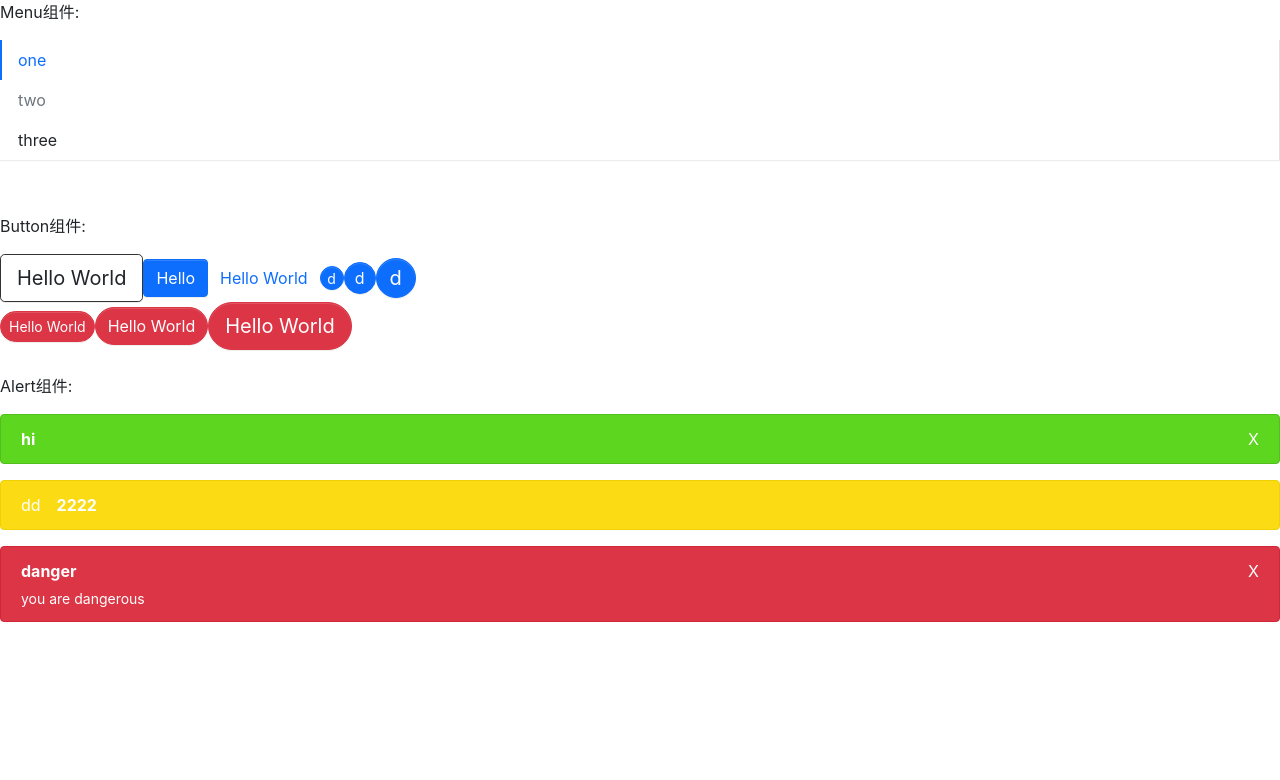
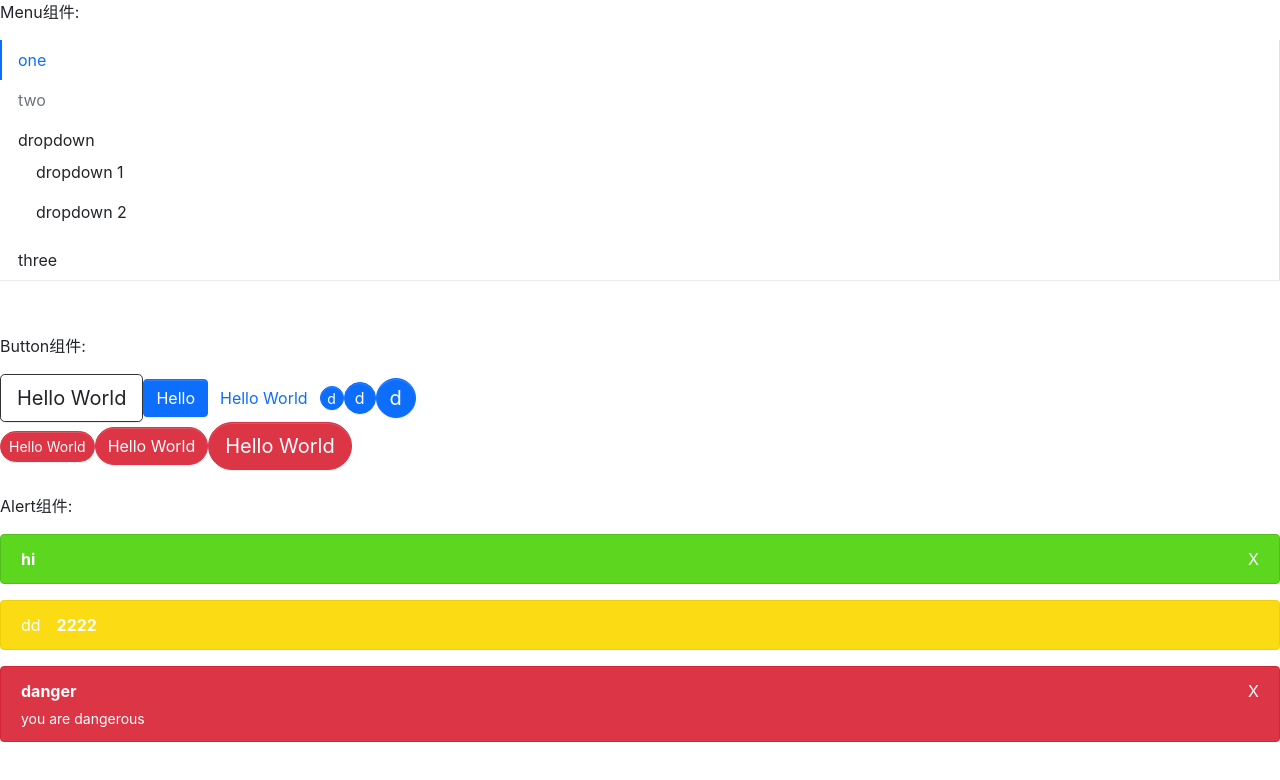
Before and after one commit to Tonyhew/t-ui, a React (Create React App) app: page / in a window 1280 px wide. Shown: the top 780 px of the page. Built offline with nearby package versions, Linux system fonts and the light colour scheme.

Commit message:
增加导航下拉功能

```diff
--- a/src/App.tsx
+++ b/src/App.tsx
@@ -4,6 +4,7 @@
 
 import Menu from './components/Menu/menu';
 import MenuItem from './components/Menu/menuItem';
+import SubMenu from './components/Menu/subMenu';
 
 const App: React.FC = () => {
   return (
@@ -13,9 +14,17 @@
         <p>Menu组件: </p>
 
         <Menu mode='vertical' defaultIndex={0} onSelect={(index) => console.log(index)}>
-          <MenuItem index={0}>one</MenuItem>
-          <MenuItem index={1} disabled>two</MenuItem>
-          <MenuItem index={2}>three</MenuItem>
+          <MenuItem>one</MenuItem>
+          <MenuItem disabled>two</MenuItem>
+          <SubMenu title="dropdown">
+            <MenuItem>
+              dropdown 1
+            </MenuItem>
+            <MenuItem>
+              dropdown 2
+            </MenuItem>
+          </SubMenu>
+          <MenuItem>three</MenuItem>
         </Menu>
 
         <br />
--- a/src/components/Menu/_style.scss
+++ b/src/components/Menu/_style.scss
@@ -6,11 +6,12 @@
   list-style: none;
   border-bottom: $menu-border-width solid $menu-border-color;
   box-shadow: $menu-box-shadow;
-  .menu-item {
+  > .menu-item {
     padding: $menu-item-padding-y $menu-item-padding-x;
     cursor: pointer;
     transition: $menu-transition;
-    &:hover, &:focus {
+    &:hover,
+    &:focus {
       text-decoration: none;
     }
     &.is-disabled {
@@ -18,10 +19,48 @@
       pointer-events: none;
       cursor: default;
     }
-    &.is-active, &:hover {
+    &.is-active,
+    &:hover {
       color: $menu-item-active-color;
       border-bottom: $menu-item-active-border-width solid $menu-item-active-color;
     }
+  }
+
+  .submenu-item {
+    position: relative;
+  }
+  .tui-submenu {
+    list-style: none;
+    padding-left: 0;
+    white-space: nowrap;
+    .menu-item {
+      padding: $menu-item-padding-y $menu-item-padding-x;
+      cursor: pointer;
+      transition: $menu-transition;
+      color: $body-color;
+      &.is-active,
+      &:hover {
+        color: $menu-item-active-color !important;
+      }
+    }
+  }
+  .tui-submenu.menu-opened {
+    display: block;
+  }
+}
+
+.menu-horizontal {
+  > .menu-item {
+    border-bottom: $menu-item-active-border-width solid transparent;
+  }
+  .tui-submenu {
+    position: absolute;
+    background: $white;
+    z-index: 100;
+    top: calc(100% + 8px);
+    left: 0;
+    border: $menu-border-width solid $menu-border-color;
+    box-shadow: $submenu-box-shadow;
   }
 }
 
@@ -31,7 +70,8 @@
   border-right: $menu-border-width solid $menu-border-color;
   .menu-item {
     border-left: $menu-item-active-border-width solid transparent;
-    &.is-active, &:hover {
+    &.is-active,
+    &:hover {
       border-bottom: 0px;
       border-left: $menu-item-active-border-width solid $menu-item-active-color;
     }
--- a/src/components/Menu/menu.tsx
+++ b/src/components/Menu/menu.tsx
@@ -28,6 +28,7 @@
 
   const classes = classNames('tui-menu', className, {
     'menu-vertical': mode === 'vertical',
+    'menu-horizontal': mode !== 'vertical',
   })
 
   const handleClick = (index: number) => {
@@ -46,7 +47,7 @@
     return React.Children.map(children, (child, index) => {
       const childElement = child as React.FunctionComponentElement<IMenuItem>
       const { name } = childElement.type
-      if (name === 'MenuItem') {
+      if (name === 'MenuItem' || name === 'SubMenu') {
         return React.cloneElement(childElement, {
           index
         })
--- /dev/null
+++ b/src/components/Menu/subMenu.tsx
@@ -0,0 +1,48 @@
+import React, { useContext, FunctionComponentElement } from "react";
+import classNames from "classnames";
+import { MenuContext } from "./menu";
+import { IMenuItem } from './menuItem'
+
+export interface ISubMenuProps {
+  index?: number;
+  title: string;
+  className?: string;
+  children?: React.ReactNode
+}
+
+const SubMenu: React.FC<ISubMenuProps> = ({ title, className, index, children }) => {
+  const context = useContext(MenuContext)
+  const classes = classNames('menu-item submenu-item', className, {
+    'is-active': context.index === index,
+  })
+
+  const renderChildren = () => {
+    const childrenComponent = React.Children.map(children, (child, i) => {
+      const childElement = child as FunctionComponentElement<IMenuItem>
+      const { name } = childElement.type
+      if (name === 'MenuItem') {
+        return childElement
+      } else {
+        console.error("Warning: SubMenu has a child which is not a MenuItem component")
+      }
+    })
+    return (
+      <ul className="tui-submenu">
+        {childrenComponent}
+      </ul>
+    )
+  }
+
+  return (
+    <li key={index} className={classes}>
+      <div className="submenu-title">
+        {title}
+      </div>
+      {renderChildren()}
+    </li>
+  )
+
+}
+
+SubMenu.displayName = 'SubMenu'
+export default SubMenu;
```
